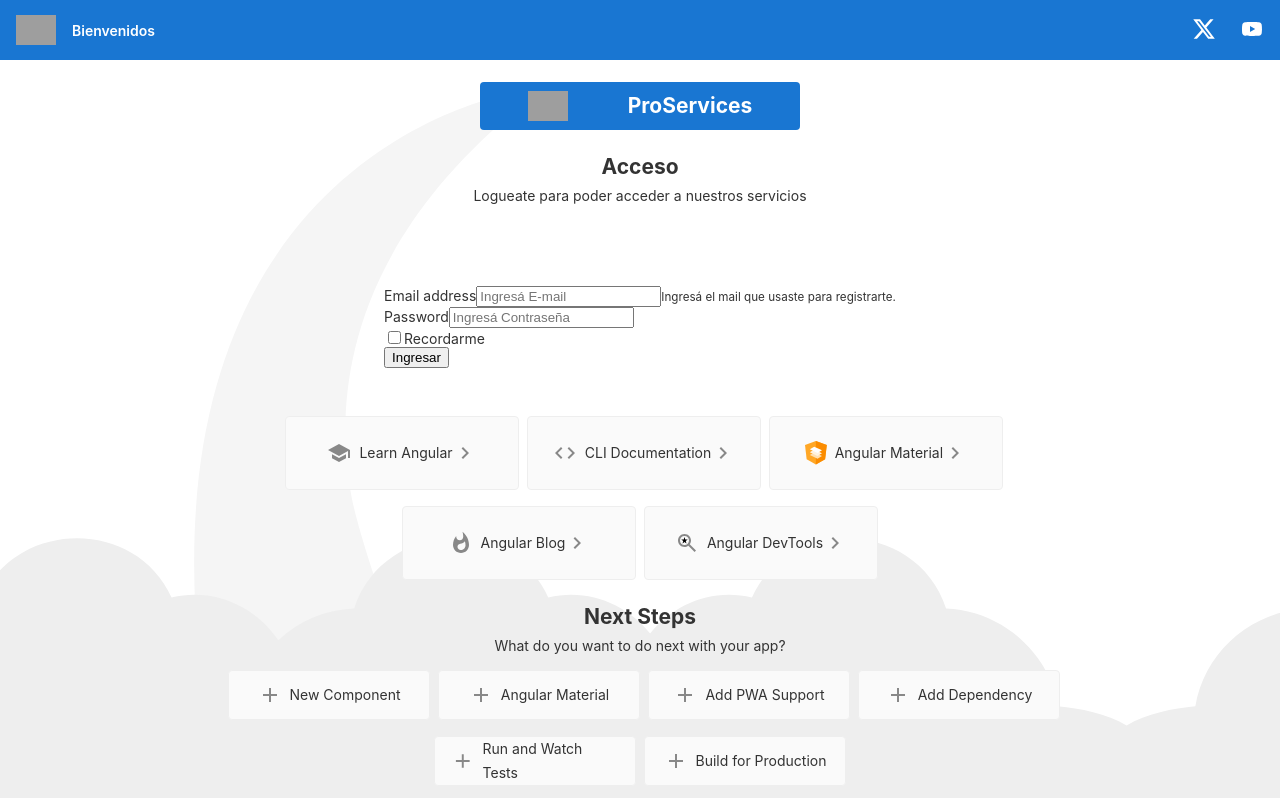
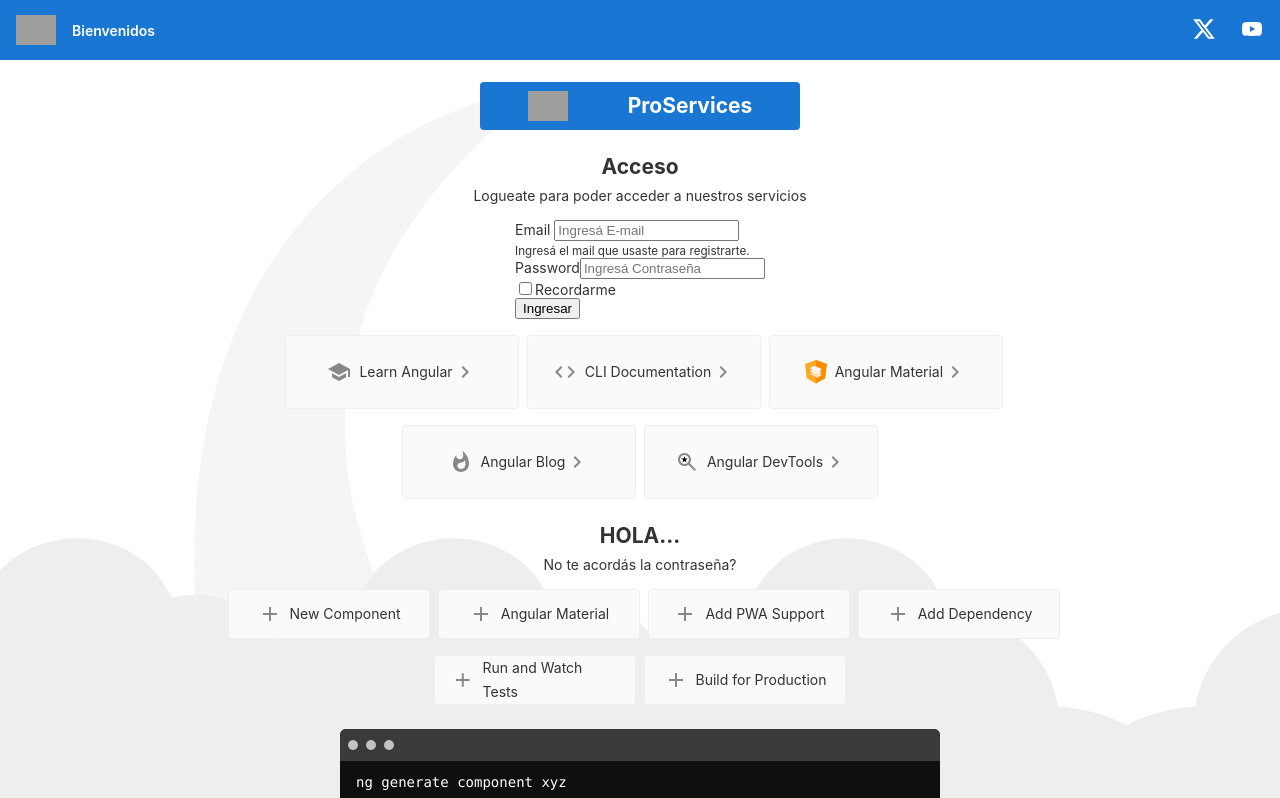
Before and after one commit to Sergiogs188/Proyecto_ProServices_prueba, an Angular app in the folder app_node/: page / in a window 1280 px wide. Shown: the top 798 px of the page. Built offline with nearby package versions, Linux system fonts and the light colour scheme; grey boxes are pictures that could not be loaded.

Commit message:
limpieza carpetas

```diff
--- a/app_node/src/app/app-routing.module.ts
+++ b/app_node/src/app/app-routing.module.ts
@@ -1,5 +1,7 @@
 import { NgModule } from '@angular/core';
 import { RouterModule, Routes } from '@angular/router';
+import {HttpClient} from '@angular/common/http';
+
 
 const routes: Routes = [];
 
--- a/app_node/src/app/app.component.html
+++ b/app_node/src/app/app.component.html
@@ -350,11 +350,13 @@
   <h2>Acceso</h2>
   <p>Logueate para poder acceder a nuestros servicios</p>
 
-  <div class="content" role="main">
-    <form>
-      <div class="form-group">
-        <label for="exampleInputEmail1">Email address</label>
+
+  <span class ="card-container">
+    <div class = "card-form">
+      <div class="container">
+        <label for="exampleInputEmail1">Email </label>
         <input type="email" class="form-control" id="exampleInputEmail1" aria-describedby="emailHelp" placeholder="Ingresá E-mail">
+        <br>
         <small id="emailHelp" class="form-text text-muted">Ingresá el mail que usaste para registrarte.</small>
       </div>
       <div class="form-group">
@@ -366,9 +368,11 @@
         <label class="form-check-label" for="exampleCheck1">Recordarme</label>
       </div>
       <button type="submit" class="btn btn-primary">Ingresar</button>
-    </form>
 
-  </div>
+    </div>
+
+  </span>
+
 
   <div class="card-container">
 
@@ -404,8 +408,8 @@
   </div>
 
   <!-- Next Steps -->
-  <h2>Next Steps</h2>
-  <p>What do you want to do next with your app?</p>
+  <h2>HOLA...</h2>
+  <p>No te acordás la contraseña?</p>
 
   <input type="hidden" #selection>
 
--- a/app_node/src/index.js
+++ b/app_node/src/index.js
@@ -1,5 +1,5 @@
 const express = require('express')  // importamos la librería
-const app = express()               // generamos una instancia express
+const app = express();               // generamos una instancia express
 
 
 
@@ -103,6 +103,6 @@
 
 
 
-app.listen(4200, () => {
+app.listen(4200, (req, res) => {
   console.log('Servidor iniciado!!!')
 })
```
Also changed, not shown: package.json (deleted, +0 -15 lines), 1 other file (tests, documents, lock files or other folders).
